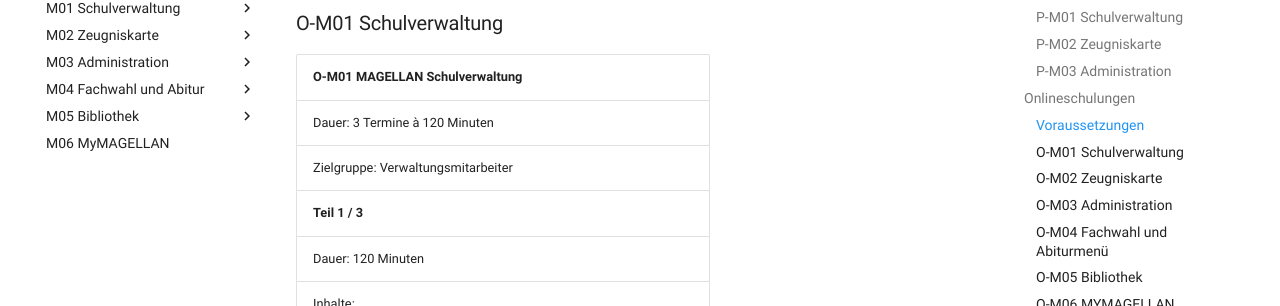
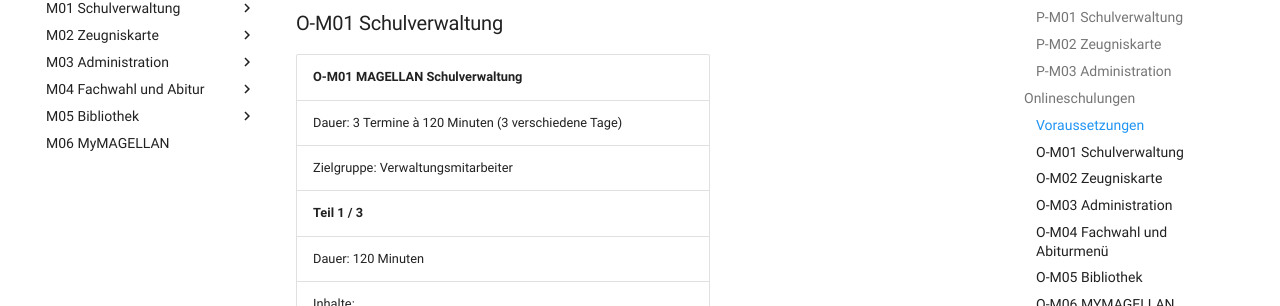
Before and after one commit to stuebersystems/doc.magellan-schulungen.de, an MkDocs documentation site: the page built from docs/index.md, in a window 1280 px wide and 900 px high, scrolled down 3643 px. Shown: the part 145-451 px from the top of the window. Built offline with MkDocs 1.6.1 and Material for MkDocs 9.7.7, drawn with Linux system fonts in a browser that asks for light colours; comment, search, counter and statistics services are not loaded.

Commit message:
no message

```diff
--- a/docs/index.md
+++ b/docs/index.md
@@ -69,12 +69,11 @@ Aktion|Hinweise
 **Kommunikation**|Bitte stellen Sie für die Kommunikation während der Schulung sicher, dass die **Teilnehmer zu sehen und auch gut zu hören** sind.
 **Probleme?**|Sollten Probleme entstehen wenden Sie sich bitte **vor dem vereinbarten Schulungstermin** an unser [Supportteam](https://support.stueber.de/), vielen Dank!
 
-
 ### O-M01 Schulverwaltung
 
 |O-M01 MAGELLAN Schulverwaltung|
 |:--|
-|Dauer:  3 Termine à 120 Minuten|
+|Dauer:  3 Termine à 120 Minuten (3 verschiedene Tage)|
 |Zielgruppe: Verwaltungsmitarbeiter|
 |**Teil 1 / 3**|
 |Dauer: 120 Minuten|
```
